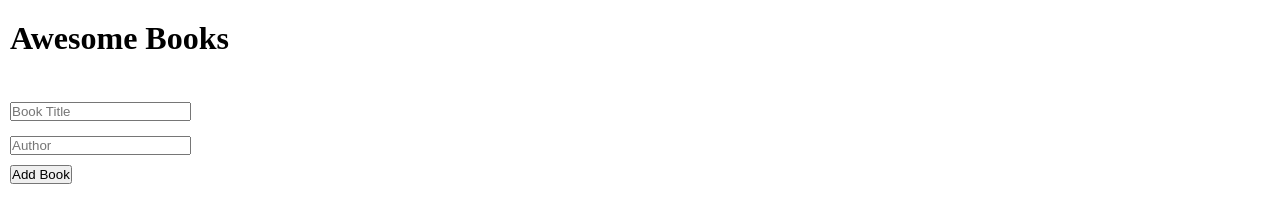
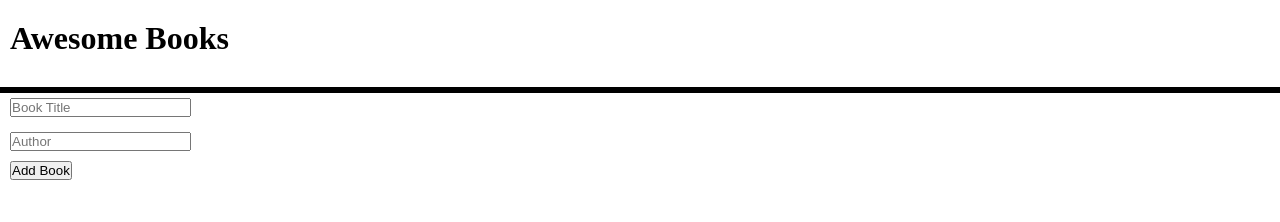
Before and after one commit to AyomipoMajek/Awesome-Books-Jav, a website: page index.html in a window 1280 px wide. Drawn offline with Linux system fonts and the light colour scheme.

Commit message:
book table java scriot and styling further worked on

```diff
--- a/style.css
+++ b/style.css
@@ -28,16 +28,17 @@
   background: #fff;
 }
 
+.book-shelf {
+  box-sizing: border-box;
+  border-style: solid;
+}
+
 .container hr {
   margin-top: 10px;
 }
 
 .delete-button {
   font-size: 10px;
-}
-
-.book-shelf {
-  padding-bottom: 10px;
 }
 
 /* form section positioning */
```
